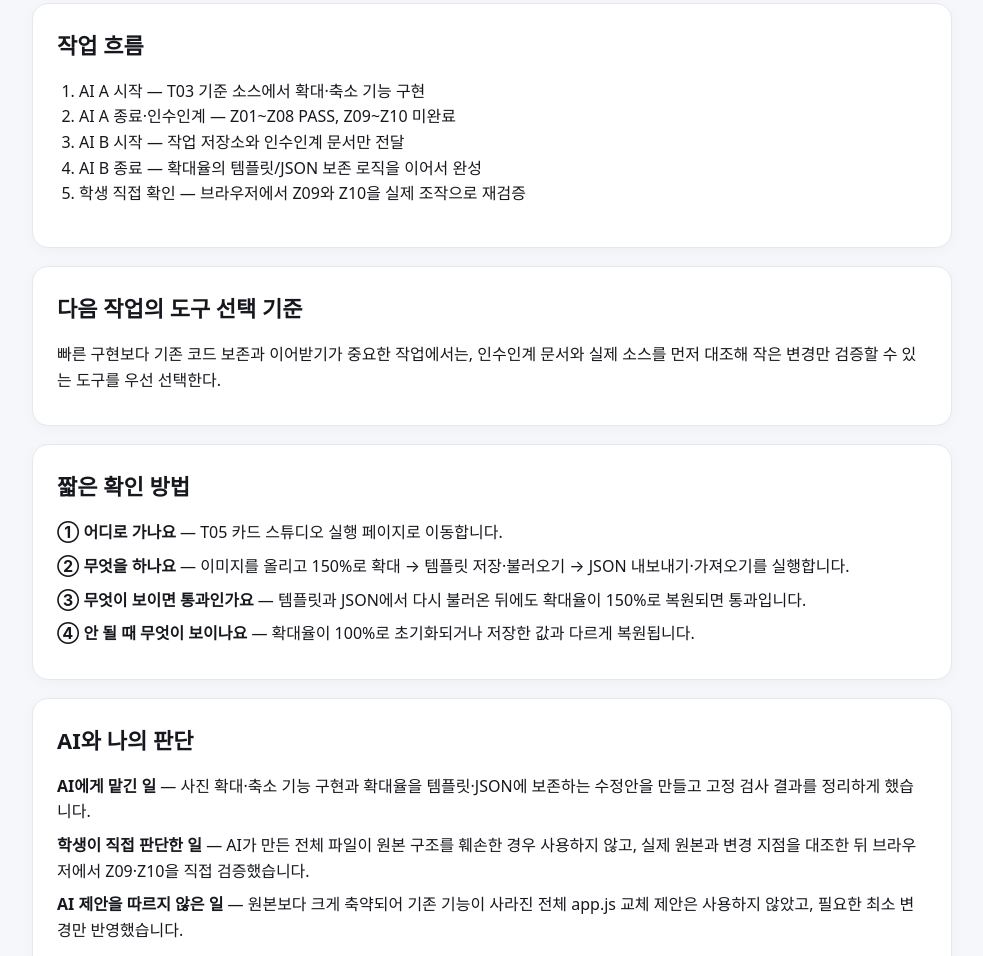
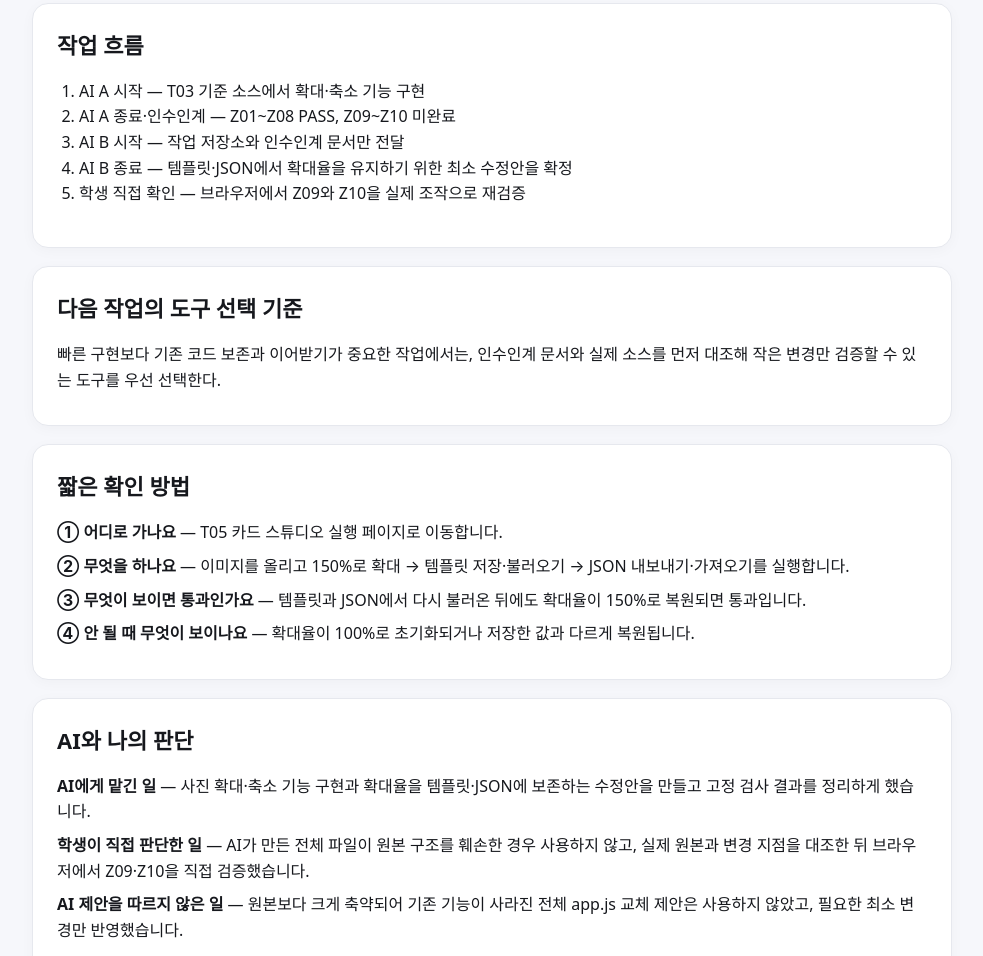
Before and after one commit to Taetaeeee/SKT_ALEPT_Tasks, a plain HTML site: page T05_handoff_project/report.html in a window 1280 px wide. Shown: the part 1675-2631 px from the top of the page, without its empty margins (148-1131 px from the left). Drawn offline with Linux system fonts and the light colour scheme.

Commit message:
Update AI B completion details in report.html

```diff
--- a/T05_handoff_project/report.html
+++ b/T05_handoff_project/report.html
@@ -125,7 +125,7 @@
       <li>AI A 시작 — T03 기준 소스에서 확대·축소 기능 구현</li>
       <li>AI A 종료·인수인계 — Z01~Z08 PASS, Z09~Z10 미완료</li>
       <li>AI B 시작 — 작업 저장소와 인수인계 문서만 전달</li>
-      <li>AI B 종료 — 확대율의 템플릿/JSON 보존 로직을 이어서 완성</li>
+      <li>AI B 종료 — 템플릿·JSON에서 확대율을 유지하기 위한 최소 수정안을 확정</li>
       <li>학생 직접 확인 — 브라우저에서 Z09와 Z10을 실제 조작으로 재검증</li>
     </ol>
   </section>
```
